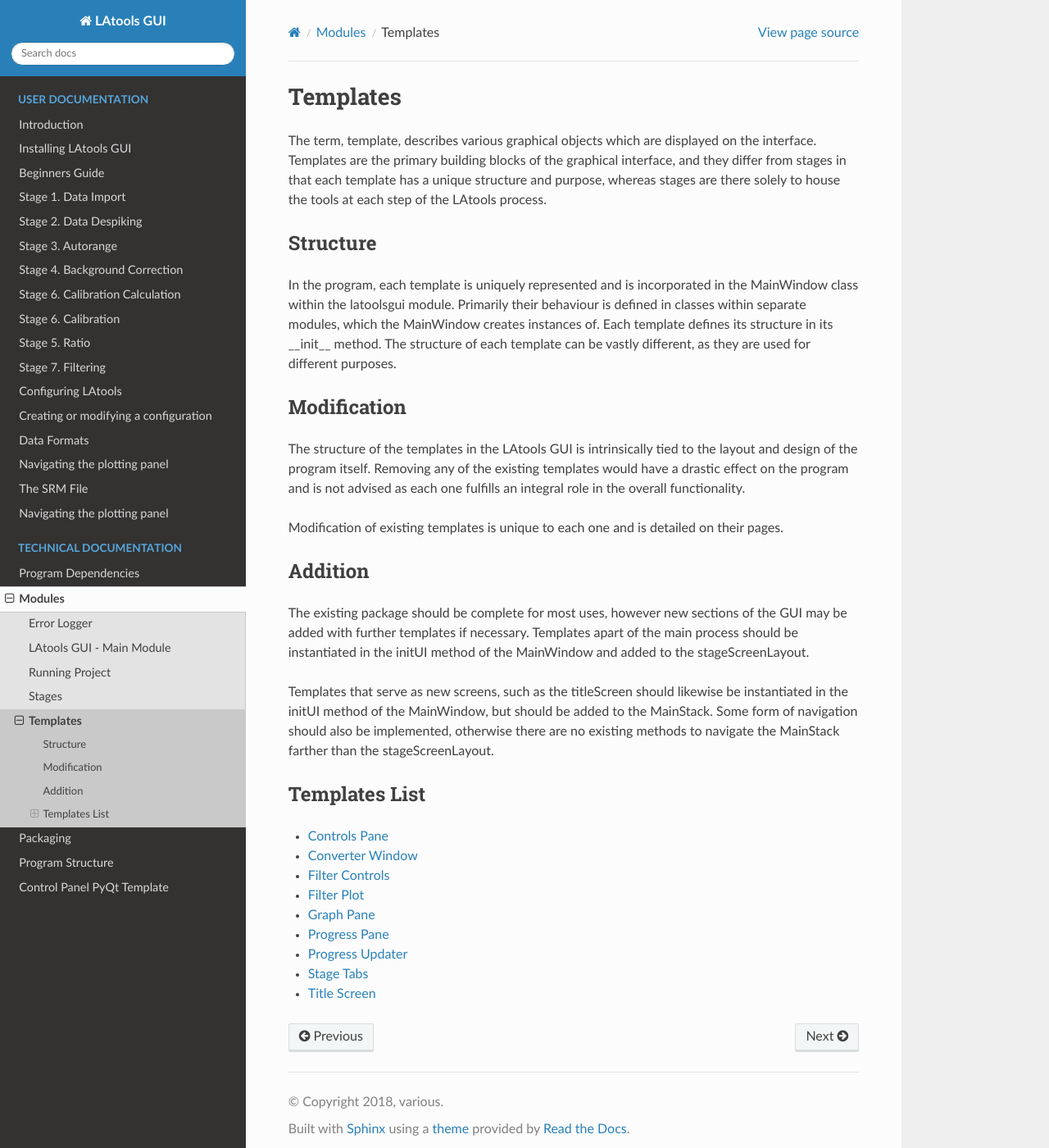
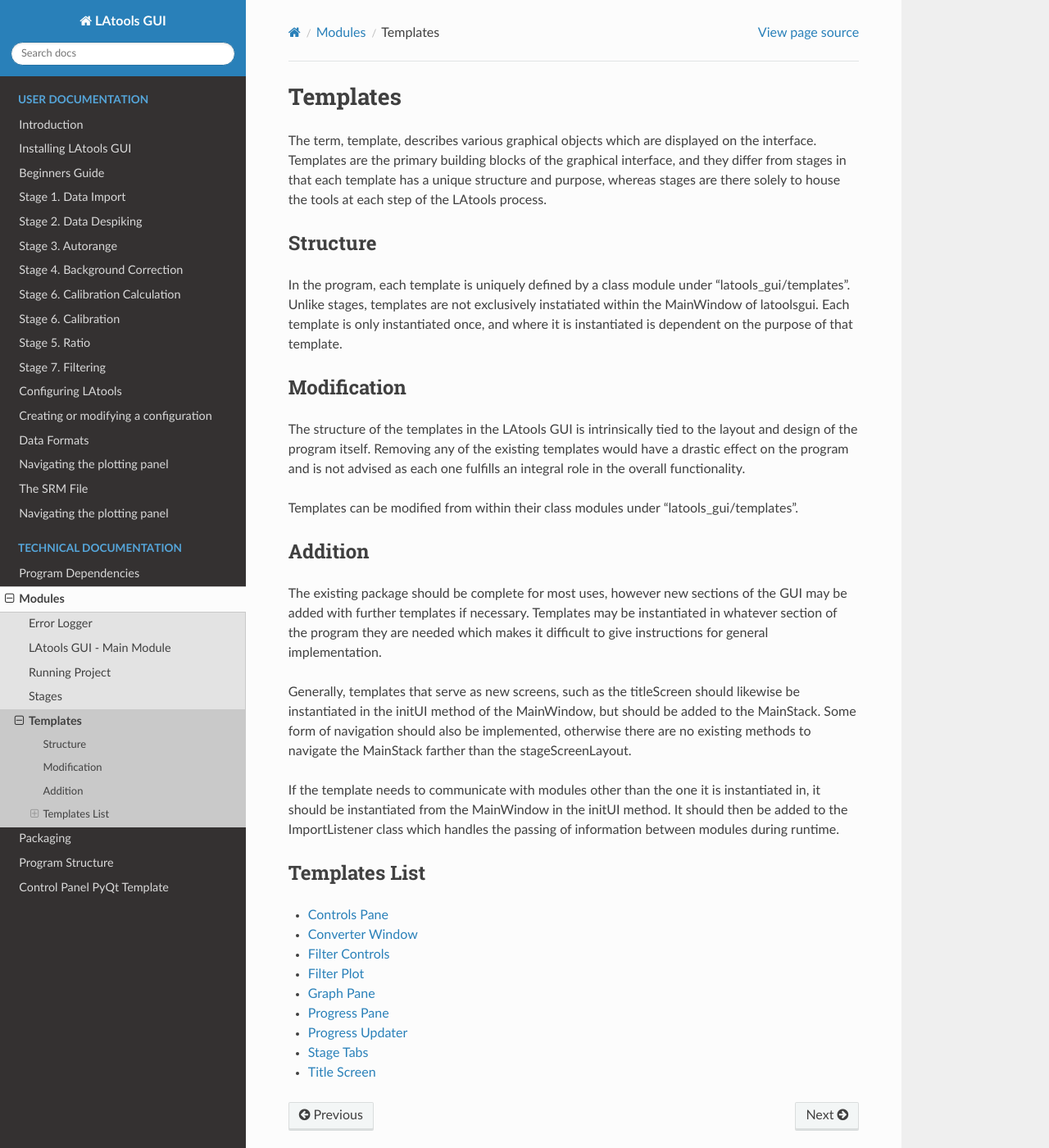
Before and after one commit to oscarbranson/latools_gui, a Sphinx documentation site: the page built from docs/source/backend/modules/templates.rst, in a window 1280 px wide and 1400 px high. Shown: the whole window at 82% size. Built offline with Sphinx 7.4.7 and the Read the Docs theme 2.0.0, drawn with Linux system fonts in a browser that asks for light colours.

Commit message:
Updated template documentation.

```diff
--- a/docs/source/backend/modules/templates.rst
+++ b/docs/source/backend/modules/templates.rst
@@ -10,10 +10,9 @@ structure and purpose, whereas stages are there solely to house the tools at eac
 Structure
 ==================================
 
-In the program, each template is uniquely represented and is incorporated in the MainWindow class within
-the latoolsgui module. Primarily their behaviour is defined in classes within separate modules, which the
-MainWindow creates instances of. Each template defines its structure in its __init__ method. The structure
-of each template can be vastly different, as they are used for different purposes.
+In the program, each template is uniquely defined by a class module under "latools_gui/templates". Unlike stages,
+templates are not exclusively instatiated within the MainWindow of latoolsgui. Each template is only instantiated once,
+and where it is instantiated is dependent on the purpose of that template.
 
 
 Modification
@@ -23,19 +22,23 @@ The structure of the templates in the LAtools GUI is intrinsically tied to the l
 itself. Removing any of the existing templates would have a drastic effect on the program and is not advised as each
 one fulfills an integral role in the overall functionality.
 
-Modification of existing templates is unique to each one and is detailed on their pages.
+Templates can be modified from within their class modules under "latools_gui/templates".
 
 
 Addition
 ==================================
 
 The existing package should be complete for most uses, however new sections of the GUI may be added with further
-templates if necessary. Templates apart of the main process should be instantiated in the initUI method of the
-MainWindow and added to the stageScreenLayout.
+templates if necessary. Templates may be instantiated in whatever section of the program they are needed which
+makes it difficult to give instructions for general implementation.
 
-Templates that serve as new screens, such as the titleScreen should likewise be instantiated in the initUI method
-of the MainWindow, but should be added to the MainStack. Some form of navigation should also be implemented,
+Generally, templates that serve as new screens, such as the titleScreen should likewise be instantiated in the initUI
+method of the MainWindow, but should be added to the MainStack. Some form of navigation should also be implemented,
 otherwise there are no existing methods to navigate the MainStack farther than the stageScreenLayout.
+
+If the template needs to communicate with modules other than the one it is instantiated in, it should be instantiated
+from the MainWindow in the initUI method. It should then be added to the ImportListener class which handles
+the passing of information between modules during runtime.
 
 
 Templates List
```
